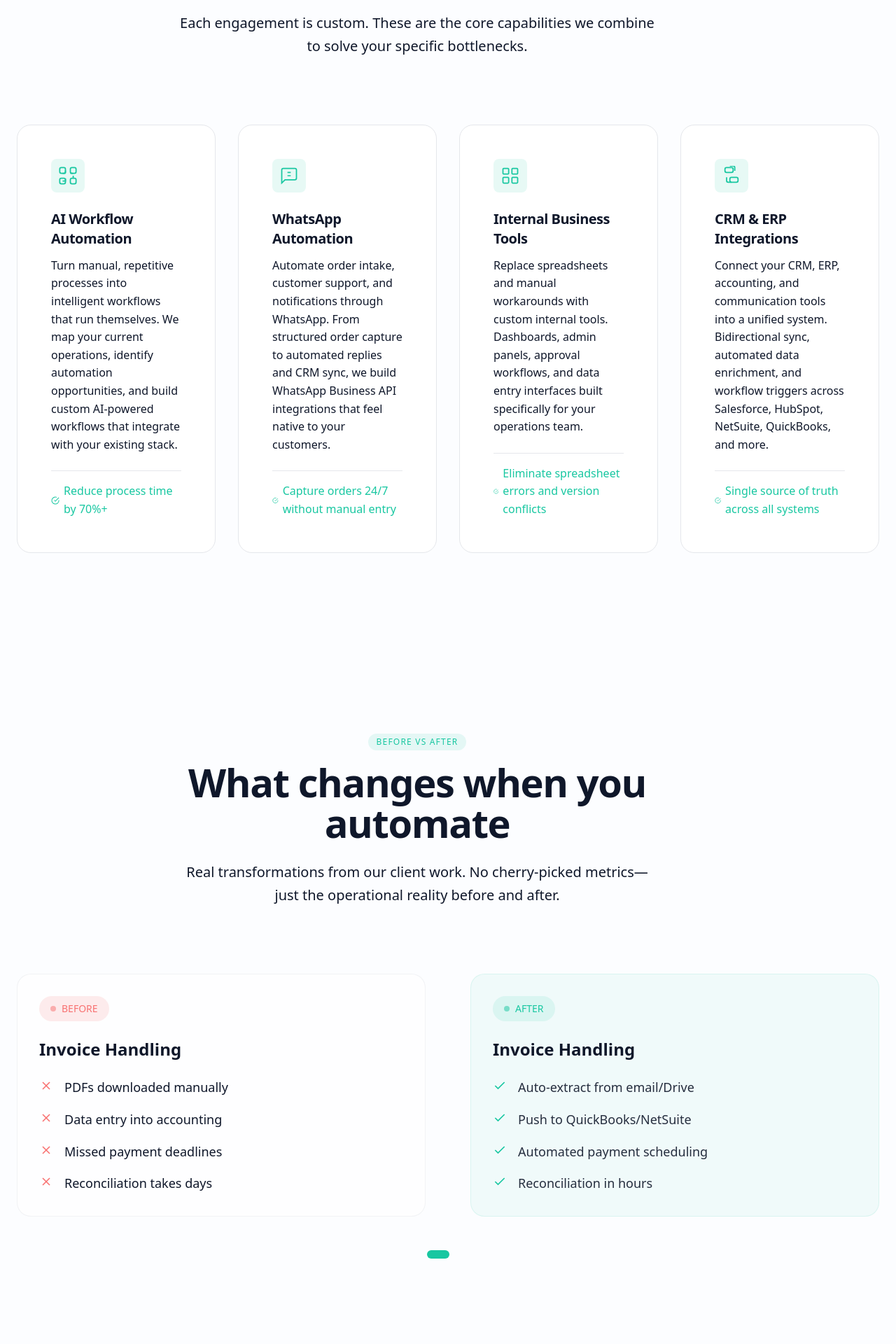
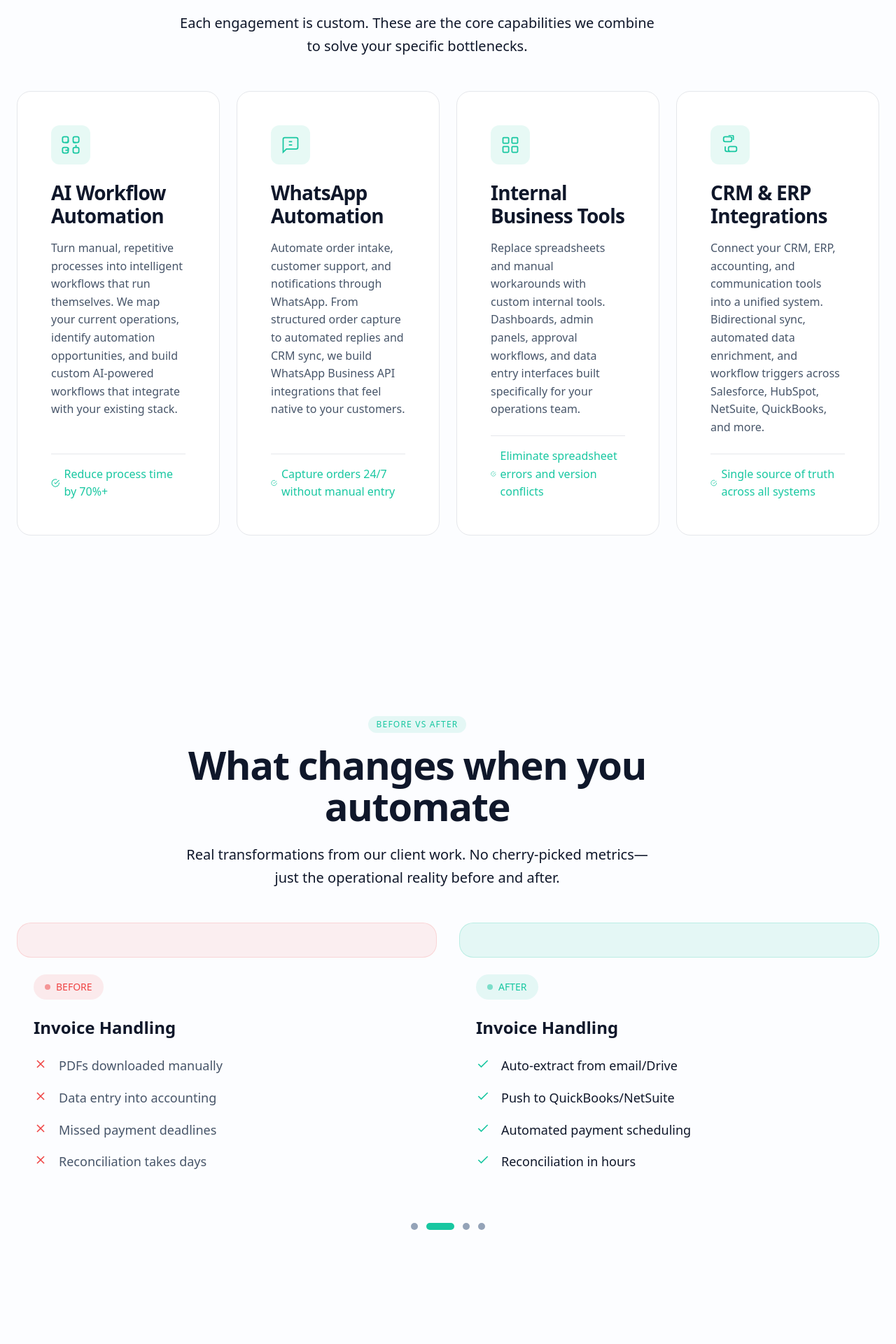
Before and after one commit to iamdevdhanush/Cadence, a Next.js app: page / in a window 1280 px wide. Shown: the part 1280-3200 px from the top of the page at 70% size. Built offline with nearby package versions, Linux system fonts and the light colour scheme.

Commit message:
feat: add CaseStudies, Process, Services, WhyCadence, and BeforeAfter section components

```diff
--- a/src/components/sections/BeforeAfter.tsx
+++ b/src/components/sections/BeforeAfter.tsx
@@ -46,7 +46,7 @@ export function BeforeAfter() {
   return (
     <section id="before-after" className="section" aria-labelledby="beforeafter-heading">
       <div className="container">
-        <div className="max-w-3xl mx-auto text-center mb-16 lg:mb-24">
+        <div className="max-w-3xl mx-auto text-center mb-[48px]">
           <SectionHeading
             eyebrow="Before vs After"
             title="What changes when you automate"
@@ -58,7 +58,7 @@ export function BeforeAfter() {
         <div className="relative">
           <div
             className={cn(
-              'grid lg:grid-cols-2 gap-8 lg:gap-16 items-start',
+              'grid lg:grid-cols-2 gap-[24px] lg:gap-[32px] items-start',
               isAnimating && 'opacity-50 pointer-events-none'
             )}
             style={{ transition: 'opacity 0.3s ease' }}
@@ -67,17 +67,17 @@ export function BeforeAfter() {
             aria-label="Before and after comparison"
           >
             <div className="relative">
-              <div className="absolute inset-0 bg-surface/50 rounded-card border border-border/50 p-8" aria-hidden="true" />
-              <div className="relative p-8">
-                <div className="inline-flex items-center gap-2 px-4 py-2 bg-red-500/10 text-red-400 rounded-pill text-sm font-medium mb-6">
-                  <span className="w-2 h-2 rounded-full bg-red-400 animate-pulse" aria-hidden="true" />
+              <div className="rounded-card border border-red-border bg-red-soft p-6" aria-hidden="true" />
+              <div className="relative p-6">
+                <div className="inline-flex items-center gap-2 px-4 py-2 bg-red-500/10 text-red-500 rounded-pill text-sm font-medium mb-6">
+                  <span className="w-2 h-2 rounded-full bg-red-500 animate-pulse" aria-hidden="true" />
                   BEFORE
                 </div>
                 <h3 className="text-2xl font-semibold text-text mb-6">{comparisons[activeIndex].category}</h3>
                 <ul className="space-y-4" role="list">
                   {comparisons[activeIndex].before.map((item, i) => (
-                    <li key={i} className="flex items-start gap-4 text-body text-muted/80">
-                      <svg width="20" height="20" viewBox="0 0 24 24" fill="none" stroke="currentColor" strokeWidth="2" className="text-red-400 flex-shrink-0 mt-0.5" aria-hidden="true">
+                    <li key={i} className="flex items-start gap-4 text-body text-text-muted">
+                      <svg width="20" height="20" viewBox="0 0 24 24" fill="none" stroke="currentColor" strokeWidth="2" className="text-red-500 flex-shrink-0 mt-0.5" aria-hidden="true">
                         <line x1="18" y1="6" x2="6" y2="18" />
                         <line x1="6" y1="6" x2="18" y2="18" />
                       </svg>
@@ -89,16 +89,16 @@ export function BeforeAfter() {
             </div>
 
             <div className="relative">
-              <div className="absolute inset-0 bg-accent/5 rounded-card border border-accent/10 p-8" aria-hidden="true" />
-              <div className="relative p-8">
-                <div className="inline-flex items-center gap-2 px-4 py-2 bg-accent/10 text-accent rounded-pill text-sm font-medium mb-6">
+              <div className="rounded-card border border-accent/20 bg-accent-soft p-6" aria-hidden="true" />
+              <div className="relative p-6">
+                <div className="inline-flex items-center gap-2 px-4 py-2 bg-accent-soft text-accent rounded-pill text-sm font-medium mb-6">
                   <span className="w-2 h-2 rounded-full bg-accent animate-pulse" aria-hidden="true" />
                   AFTER
                 </div>
                 <h3 className="text-2xl font-semibold text-text mb-6">{comparisons[activeIndex].category}</h3>
                 <ul className="space-y-4" role="list">
                   {comparisons[activeIndex].after.map((item, i) => (
-                    <li key={i} className="flex items-start gap-4 text-body text-text/90">
+                    <li key={i} className="flex items-start gap-4 text-body text-text">
                       <svg width="20" height="20" viewBox="0 0 24 24" fill="none" stroke="currentColor" strokeWidth="2" className="text-accent flex-shrink-0 mt-0.5" aria-hidden="true">
                         <polyline points="20 6 9 17 4 12" />
                       </svg>
@@ -110,7 +110,7 @@ export function BeforeAfter() {
             </div>
           </div>
 
-          <div className="mt-12 flex items-center justify-center gap-4" role="tablist" aria-label="Comparison categories">
+          <div className="mt-12 flex items-center justify-center gap-3" role="tablist" aria-label="Comparison categories">
             {comparisons.map((_, index) => (
               <button
                 key={index}
@@ -122,10 +122,10 @@ export function BeforeAfter() {
                   }, 300)
                 }}
                 className={cn(
-                  'w-3 h-3 rounded-full transition-all duration-medium',
+                  'w-2.5 h-2.5 rounded-full transition-all duration-medium',
                   index === activeIndex
-                    ? 'bg-accent w-8'
-                    : 'bg-white/10 hover:bg-white/20'
+                    ? 'bg-accent w-10'
+                    : 'bg-text-light hover:bg-text-muted'
                 )}
                 role="tab"
                 aria-selected={index === activeIndex}
--- a/src/components/sections/Services.tsx
+++ b/src/components/sections/Services.tsx
@@ -1,7 +1,7 @@
 'use client'
 
 import { ScrollReveal, StaggerContainer } from '@/components/motion/ScrollReveal'
-import { Card, CardContent } from '@/components/ui/Card'
+import { Card } from '@/components/ui/Card'
 import { SectionHeading } from '@/components/ui/SectionHeading'
 
 const services = [
@@ -66,7 +66,7 @@ export function Services() {
   return (
     <section id="services" className="section" aria-labelledby="services-heading">
       <div className="container">
-        <div className="max-w-3xl mx-auto text-center mb-16 lg:mb-24">
+        <div className="max-w-3xl mx-auto text-center mb-[48px]">
           <SectionHeading
             eyebrow="What We Build"
             title="Four ways we automate your operations"
@@ -75,15 +75,15 @@ export function Services() {
           />
         </div>
 
-        <StaggerContainer baseDelay={100} staggerDelay={100} className="grid md:grid-cols-2 lg:grid-cols-4 gap-6 lg:gap-8">
+        <StaggerContainer baseDelay={100} staggerDelay={100} className="grid md:grid-cols-2 lg:grid-cols-4 gap-[24px]">
           {services.map((service, index) => (
             <ScrollReveal key={service.id} delay={index * 100}>
               <Card variant="interactive" padding="lg" className="h-full flex flex-col">
-                <div className="w-12 h-12 rounded-lg bg-accent/10 flex items-center justify-center text-accent mb-6">
+                <div className="w-14 h-14 rounded-xl bg-accent-soft flex items-center justify-center text-accent mb-6">
                   {service.icon}
                 </div>
-                <h3 className="text-xl font-semibold tracking-tight text-text mb-3">{service.title}</h3>
-                <p className="text-body-sm text-muted/70 mb-6 flex-1">{service.description}</p>
+                <h3 className="text-card-title font-semibold tracking-tight text-text mb-4">{service.title}</h3>
+                <p className="text-body-sm text-text-muted mb-6 flex-1">{service.description}</p>
                 <div className="pt-4 border-t border-border">
                   <p className="text-body-sm font-medium text-accent flex items-center gap-1.5">
                     <svg width="16" height="16" viewBox="0 0 24 24" fill="none" stroke="currentColor" strokeWidth="2" aria-hidden="true">
--- a/src/components/sections/WhyCadence.tsx
+++ b/src/components/sections/WhyCadence.tsx
@@ -1,7 +1,7 @@
 'use client'
 
 import { ScrollReveal, StaggerContainer } from '@/components/motion/ScrollReveal'
-import { Card, CardContent } from '@/components/ui/Card'
+import { Card } from '@/components/ui/Card'
 import { SectionHeading } from '@/components/ui/SectionHeading'
 
 const principles = [
@@ -45,9 +45,9 @@ const principles = [
 
 export function WhyCadence() {
   return (
-    <section id="about" className="section bg-surface/30" aria-labelledby="why-heading">
+    <section id="about" className="section bg-surface-alt/50" aria-labelledby="why-heading">
       <div className="container">
-        <div className="max-w-3xl mx-auto text-center mb-16 lg:mb-24">
+        <div className="max-w-3xl mx-auto text-center mb-[48px]">
           <SectionHeading
             eyebrow="Why Cadence"
             title="Three principles that guide every engagement"
@@ -56,15 +56,15 @@ export function WhyCadence() {
           />
         </div>
 
-        <StaggerContainer baseDelay={100} staggerDelay={100} className="grid md:grid-cols-3 gap-6 lg:gap-8">
+        <StaggerContainer baseDelay={100} staggerDelay={100} className="grid md:grid-cols-3 gap-[24px]">
           {principles.map((principle, index) => (
             <ScrollReveal key={principle.id} delay={index * 100}>
               <Card variant="default" padding="lg" className="h-full">
-                <div className="w-12 h-12 rounded-lg bg-accent/10 flex items-center justify-center text-accent mb-6">
+                <div className="w-14 h-14 rounded-xl bg-accent-soft flex items-center justify-center text-accent mb-6">
                   {principle.icon}
                 </div>
-                <h3 className="text-xl font-semibold tracking-tight text-text mb-3">{principle.title}</h3>
-                <p className="text-body-sm text-muted/70">{principle.description}</p>
+                <h3 className="text-card-title font-semibold tracking-tight text-text mb-4">{principle.title}</h3>
+                <p className="text-body-sm text-text-muted">{principle.description}</p>
               </Card>
             </ScrollReveal>
           ))}
```
Also changed, not shown: src/components/sections/CaseStudies.tsx (+13 -13 lines), src/components/sections/Process.tsx (+9 -9 lines).
